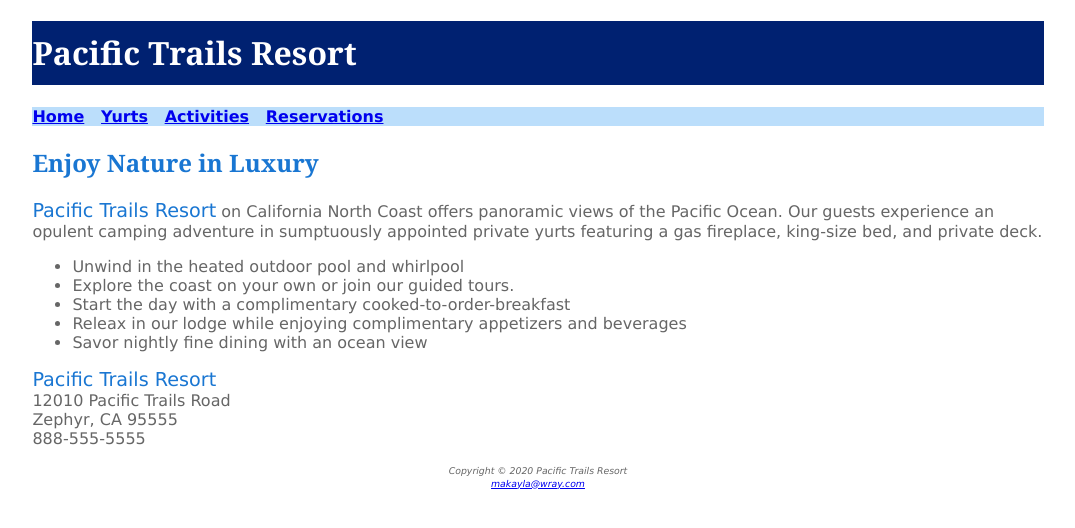
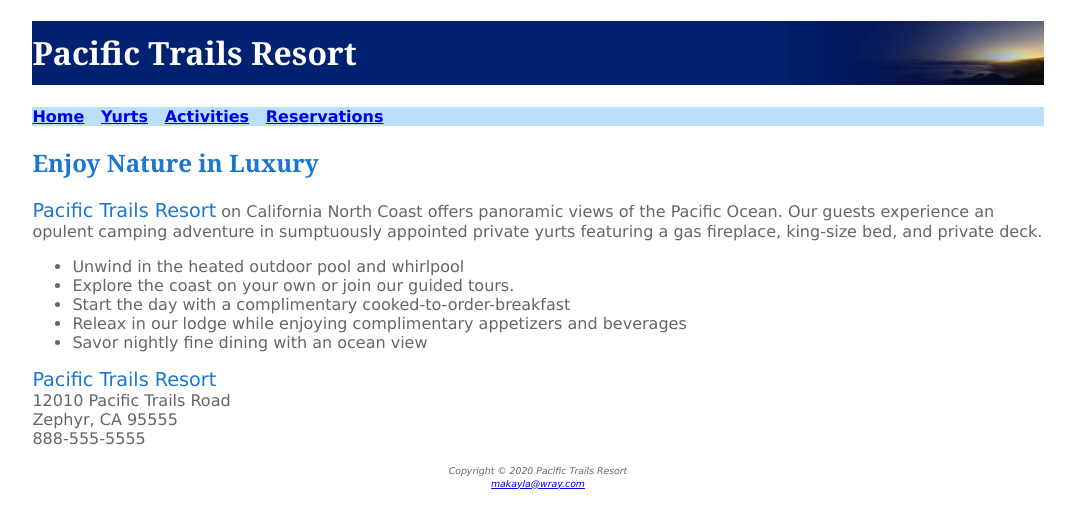
Before and after one commit to MakaylaWray/The-Pacific-Trails-Resort-Webpage, a plain HTML site: page index.html in a window 1280 px wide. Shown: the whole page, without its empty margins (102-1177 px from the left). Drawn offline with Linux system fonts and the light colour scheme.

Commit message:
Add header img

```diff
--- a/pacific.css
+++ b/pacific.css
@@ -7,6 +7,9 @@ body{
 
 header{
     background-color: #002171;
+    background-image: url('sunset.jpg');
+    background-repeat: no-repeat;
+    background-position: 100%;
     color: #fff;
     font-family: Georgia, sans-serif;
 
```
Also changed, not shown: coast.jpg (added), favicon.ico (added), kayakdc.gif (deleted), lighthouselogo.jpg (deleted), logo.gif (deleted), myisland.jpg (deleted), orderbtn.gif (deleted), sunset.jpg (added), trail.jpg (added), yurt.jpg (added).
